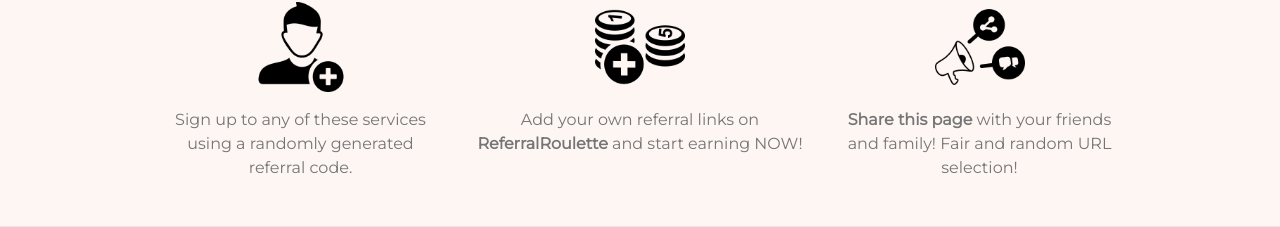
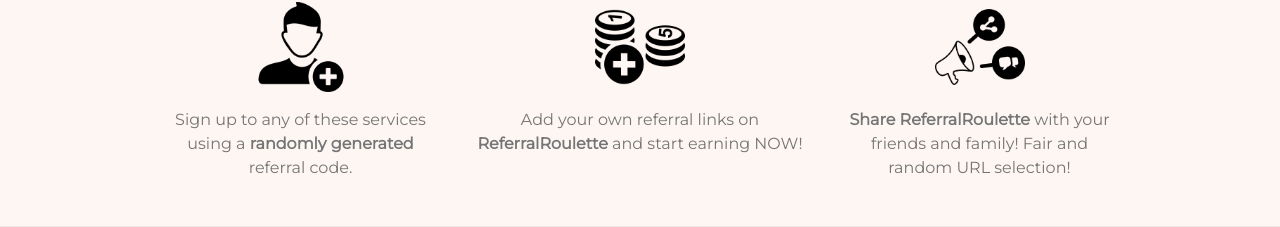
Before and after one commit to vasilzhigilei/ReferralRoulette, a Django app: template referralroulette/templates/index.html in a window 1280 px wide. Shown: the part 450-677 px from the top of the page. Run offline with Django 3.2, Linux system fonts and the light colour scheme; the template is opened without the code that fills it, so the values that code supplies are empty; parts of the project's set-up code (start-up, migrations or seed data) failed here and were passed over; some libraries are stand-ins or nearby versions.

Commit message:
added new domain name to ALLOWED_HOSTS

```diff
--- a/mysite/settings.py
+++ b/mysite/settings.py
@@ -43,7 +43,7 @@ SECRET_KEY = os.getenv('REFERRALROULETTE_SECRET_KEY')
 # SECURITY WARNING: don't run with debug turned on in production!
 DEBUG = True
 
-ALLOWED_HOSTS = ['localhost', '127.0.0.1', '.herokuapp.com']
+ALLOWED_HOSTS = ['localhost', '127.0.0.1', '.herokuapp.com', 'referralroulette.com']
 from django.contrib.messages import constants as messages
 MESSAGE_TAGS = {
     messages.ERROR: 'danger'
--- a/referralroulette/templates/index.html
+++ b/referralroulette/templates/index.html
@@ -33,7 +33,7 @@
         <div class="col-md-3">
           <img src="{% static '/icons/signup.png' %}" style="margin-bottom: 16px; width: 90px;">
           <div class="caption text-center">
-            <p class="text-muted" style="font-size: 16px; line-height: 24px;">Sign up to any of these services using a randomly generated referral code.</p>
+            <p class="text-muted" style="font-size: 16px; line-height: 24px;">Sign up to any of these services using a <strong>randomly generated</strong> referral code.</p>
           </div>
         </div>
         <div class="col-md-4">
@@ -45,7 +45,7 @@
         <div class="col-md-3">
           <img src="{% static '/icons/socialshare.png' %}" style="margin-bottom: 16px; width: 90px;">
           <div class="caption text-center">
-            <p class="text-muted" style="font-size: 16px; line-height: 24px;"><strong>Share this page</strong> with your friends and family! Fair and random URL selection!</p>
+            <p class="text-muted" style="font-size: 16px; line-height: 24px;"><strong>Share ReferralRoulette</strong> with your friends and family! Fair and random URL selection!</p>
           </div>
         </div>
         <div class="col-md-1"></div>
@@ -77,7 +77,7 @@
           <p class="text-muted h5"><strong>Give some, get some</strong>. A community built on sharing and using other people's referral links.</p>
           {% if user.is_authenticated %}
             <a type="button" class="btn btn-secondary" href="/profile">
-              <p class="h5" style="margin-bottom: 0;">Add your own link</p>
+              <p class="h5" style="margin-bottom: 0;">Add your own links</p>
             </a>
           {% else %}
             <!-- Log in button -->
```
